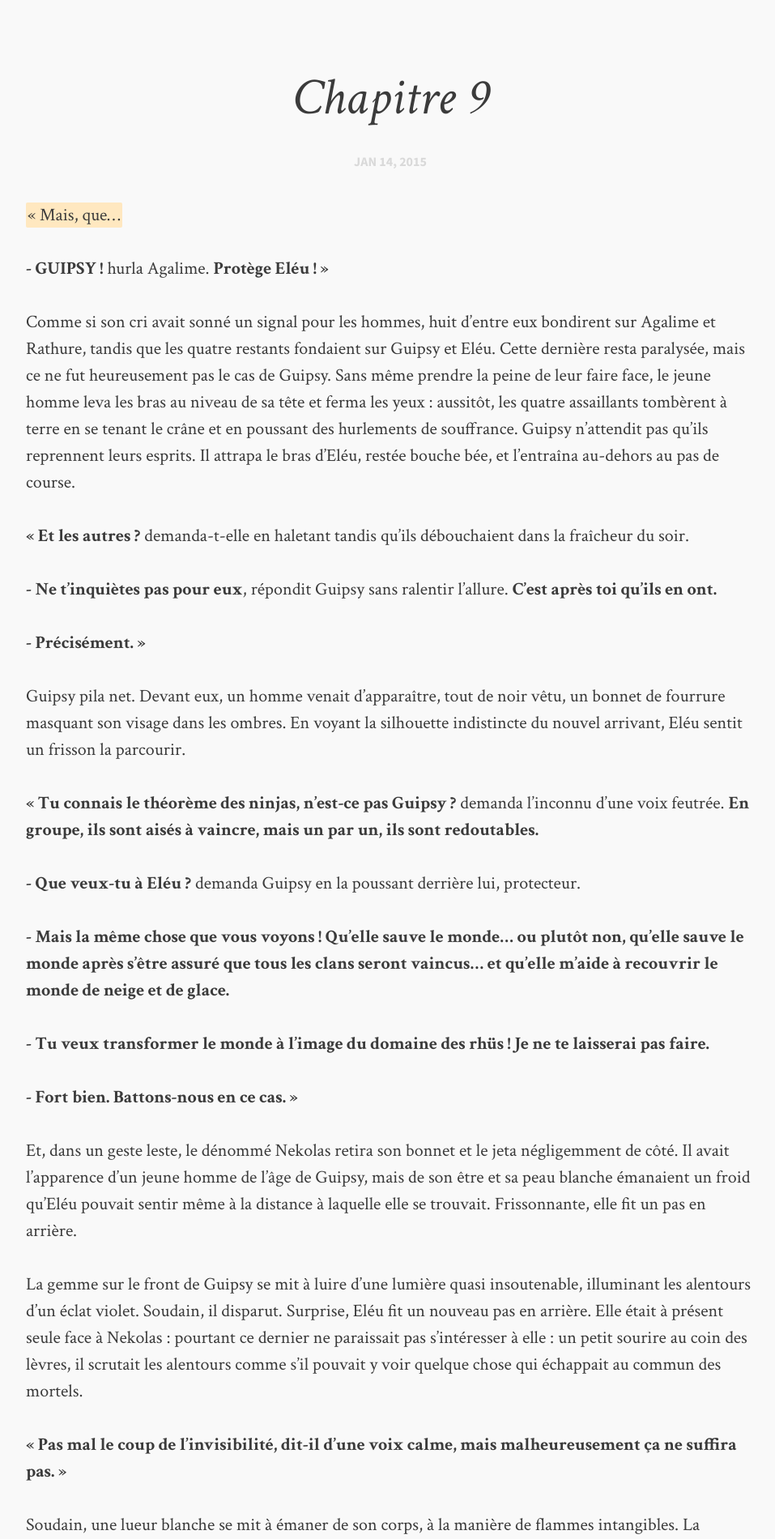
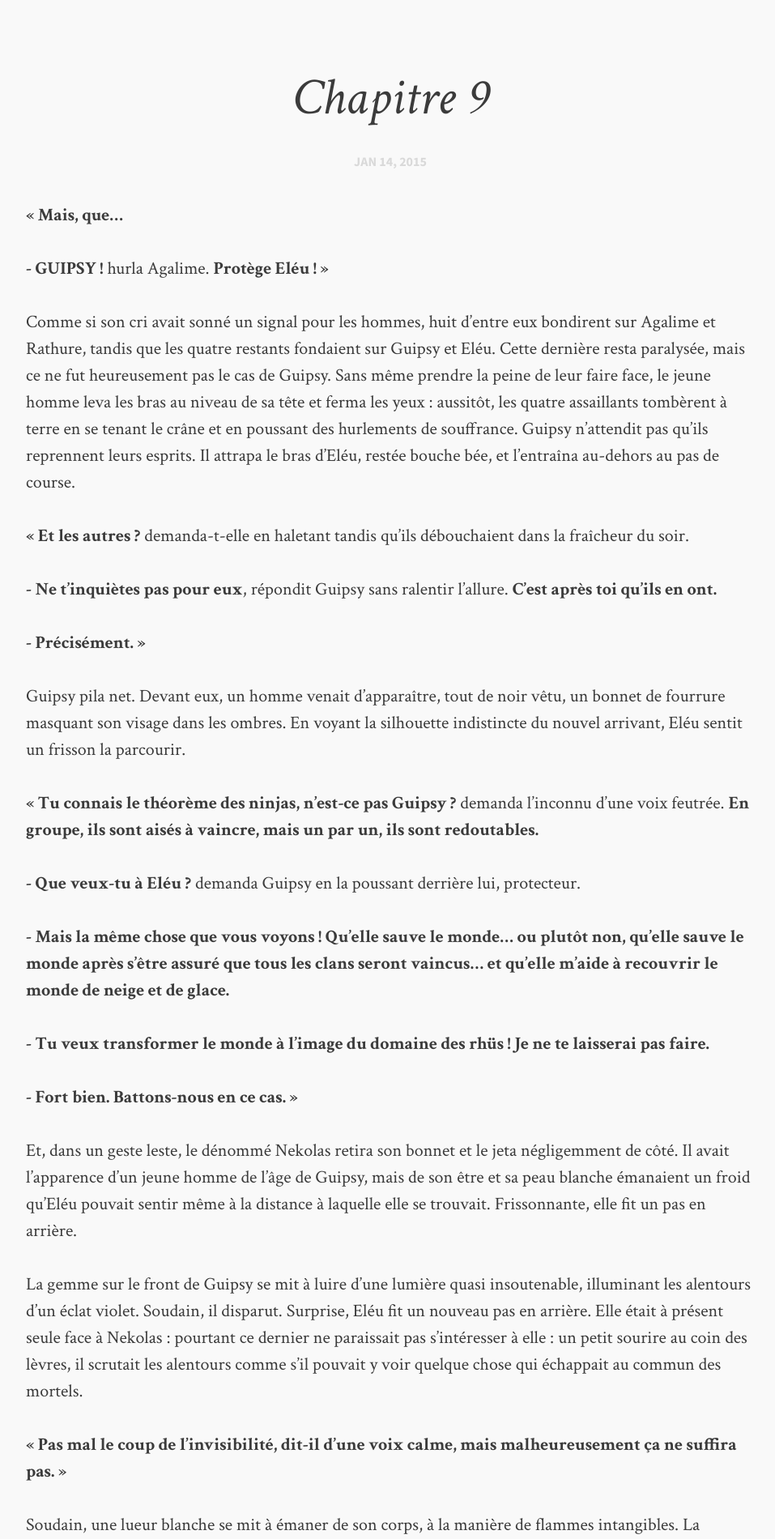
Before and after one commit to Tapus/tygrec, a Jekyll site: the page built from _posts/2015-01-14-chapitre-9.md, in a window 1280 px wide. Shown: the part 552-2452 px from the top of the page at 81% size, without its empty margins (158-1115 px from the left). Built offline with Jekyll 4.4.1, drawn with Linux system fonts in a browser that asks for light colours.

```diff
--- a/_posts/2015-01-14-chapitre-9.md
+++ b/_posts/2015-01-14-chapitre-9.md
@@ -6,7 +6,7 @@ image:
   feature: "chapitre-9.jpg"
 ---
 
-*« Mais, que...*
+**« Mais, que...**
 
 **\- GUIPSY !** hurla Agalime. **Protège Eléu ! »**
 
```
